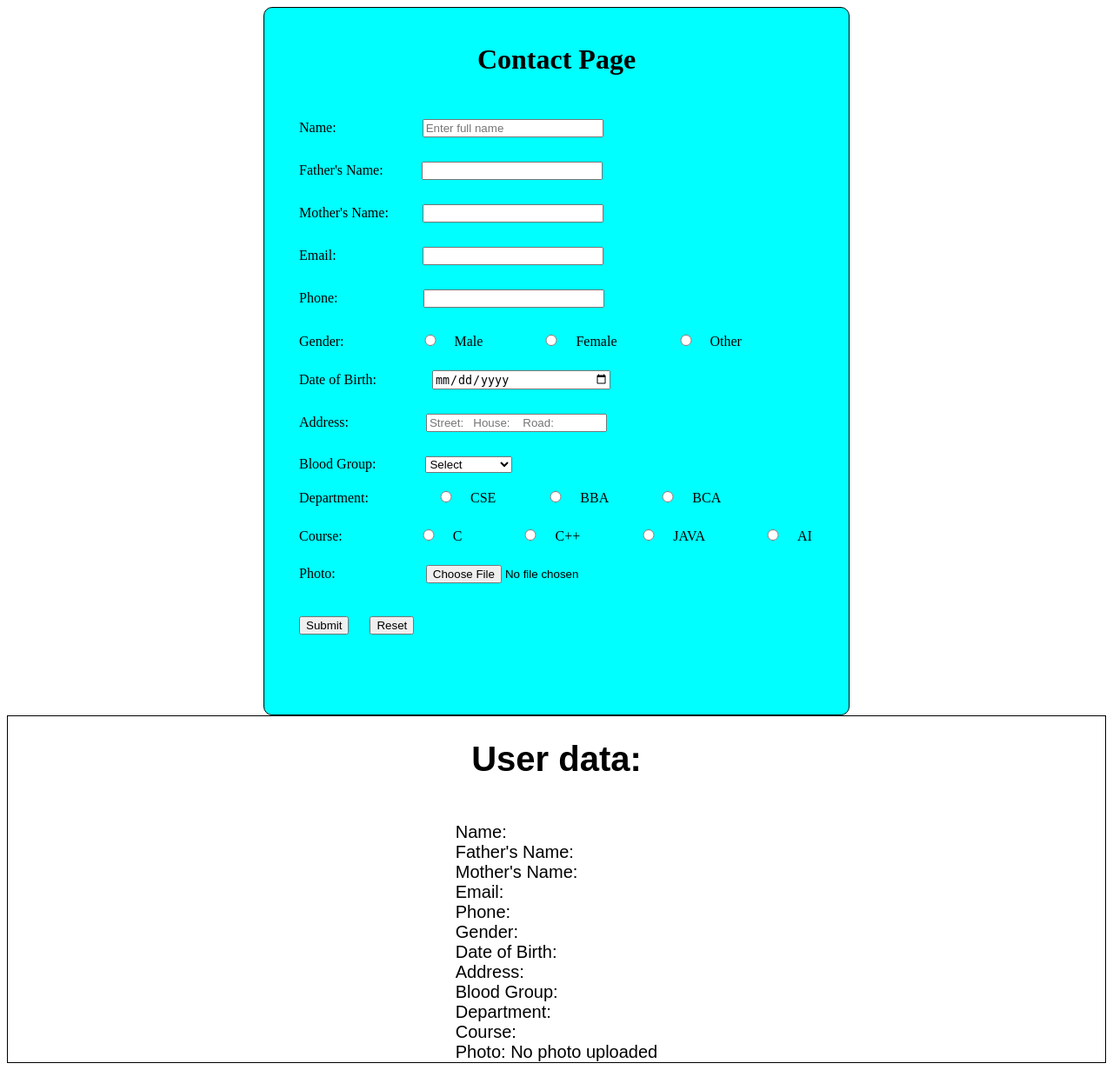
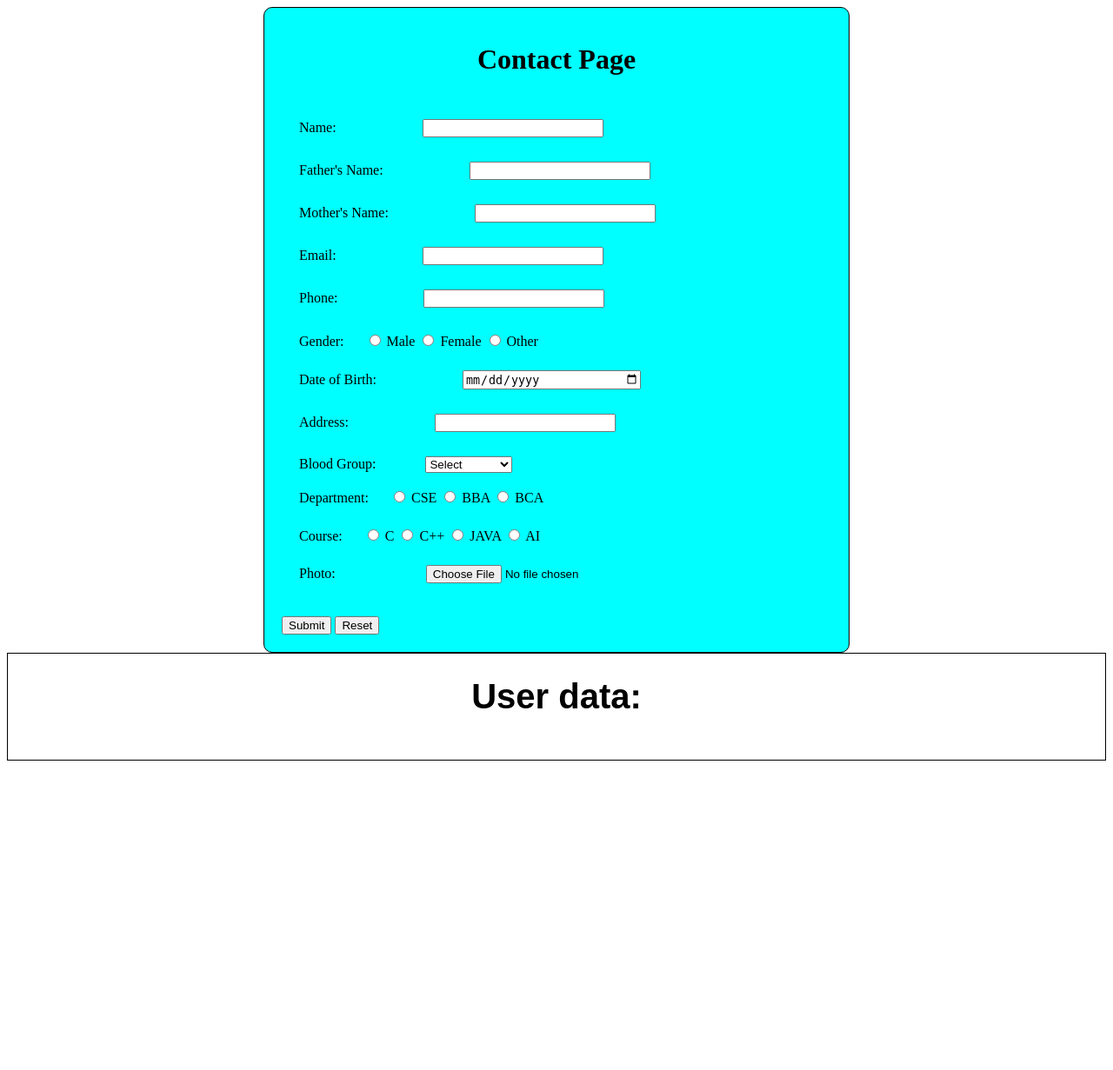
Before and after one commit to KSaayushofficial/Php-Form, a PHP site: page /contact.php in a window 1280 px wide. Shown: the whole page at 87% size. After the commit the page ends 875 px from the top, so only its background shows below. Run offline with PHP 8.4, Linux system fonts and the light colour scheme; data that the repository does not hold is empty.

Commit message:
Fixed bugs

```diff
--- a/contact.php
+++ b/contact.php
@@ -1,4 +1,3 @@
-
 <!DOCTYPE html>
 <html lang="en">
 <head>
@@ -6,7 +5,7 @@
     <meta name="viewport" content="width=device-width, initial-scale=1.0">
     <title>Document</title>
     <style>
-        blockquote{
+        blockquote {
             width: 50%;
             margin: 0 auto;
             border: 1px solid #000;
@@ -14,97 +13,42 @@
             border-radius: 10px;
             background-color: cyan;
         }
-        h1{
+        h1 {
             text-align: center;
             margin-bottom: 50px;
         }
-        hr{
+        hr {
             margin-top: 20px;
         }
-        input{
+        input {
             margin-bottom: 10px;
-
         }
-        button{
+        button {
             margin-top: 10px;
         }
-        label{
+        label {
             margin: 20px;
             width: 100px;
         }
-        #name{
+        #name, #f_name, #m_name, #email, #phone, #DOB, #address {
             margin-left: 75px;
             width: 200px;
         }
-        #f_name{
-            margin-left: 20px;
-            width: 200px;
+        #blood_group {
+            margin-left: 33px;
+            width: 100px;
         }
-        #m_name{
-            margin-left: 15px;
-            width: 200px;
-        }
-        #email{
-            margin-left: 75px;
-            width: 200px;
-        }
-        #phone{
-            margin-left: 75px;
-            width: 200px;
-        }
-        #gender{
-            margin-left: 50px;
-            width: 50px;
-
-        }
-        #DOB{
-            margin-left: 40px;
-            width: 200px;
-        }
-        #address{
-            margin-left: 65px;
-            width:200px;
-        }
-        #blood_group{
-            margin-left: 33px;
-            width:100px;
-        }
-        #department{
-            margin-left: 40px;
-            width: 50px;
-        }
-        #course{
-            margin-left: 50px;
-            width: 50px;
-       }
-        #photo{
+        #photo {
             margin-left: 80px;
         }
-
-        button{
-            margin-left: 20px;
-            margin-bottom: 72px;
-        }
-        .form {
-            position: fixed;
-            top: 20px;
-            left: 50%;
-            transform: translateX(-50%);
-            width: 50%;
-            background: blue;
-            padding: 20px;
-            border-radius: 10px;
-            box-shadow: 0 4px 8px rgba(0, 0, 0, 0.2);
-            z-index: 10;
-        }
-        .form-data{
+        .form-data {
             display: flex;
             flex-direction: column;
             justify-content: center;
             align-items: center;
             border: 1px solid black;
             font-family: sans-serif;
-            font-style: bold;
+            font-weight: bold;
             font-size: 20px;
         }
     </style>
@@ -125,49 +69,49 @@ if ($_SERVER["REQUEST_METHOD"] == "POST") {
     $department = $_POST['department'] ?? '';
     $course = $_POST['course'] ?? '';
 
-
-    if (isset($_FILES['photo'])) {
+    if (isset($_FILES['photo']) && $_FILES['photo']['error'] == 0) {
         $photo = $_FILES['photo'];
-
-        $photo_path = "uploads/" . basename($photo['name']);
+        $upload_dir = "uploads/";
+        if (!file_exists($upload_dir)) {
+            mkdir($upload_dir, 0777, true);
+        }
+        $photo_path = $upload_dir . basename($photo['name']);
         move_uploaded_file($photo['tmp_name'], $photo_path);
     }
-
 }
 ?>
 
-
 <blockquote>
     <h1>Contact Page</h1>
-        <form action="contact.php" method="post" enctype="multipart/form-data">
+    <form action="" method="post" enctype="multipart/form-data">
         <label for="name">Name:</label>
-    <input type="text" name="username" placeholder="Enter full name" id="name" name="name"><br><br>
+        <input type="text" name="username" id="name"><br><br>
 
-    <label for="father_name">Father's Name:</label>
-    <input type="text" name="father_name" id="f_name" name="f_name"><br><br>
+        <label for="f_name">Father's Name:</label>
+        <input type="text" name="father_name" id="f_name"><br><br>
 
-    <label for="mother_name">Mother's Name:</label>
-    <input type="text" name="mother_name" id="m_name" name="m_name"><br><br>
+        <label for="m_name">Mother's Name:</label>
+        <input type="text" name="mother_name" id="m_name"><br><br>
 
         <label for="email">Email:</label>
-    <input type="email" name="email" id="email" name="email"><br><br>
+        <input type="email" name="email" id="email"><br><br>
 
         <label for="phone">Phone:</label>
-    <input type="text" name="phone" id="phone" name="phone"><br><br>
+        <input type="text" name="phone" id="phone"><br><br>
 
-    <label for="gender">Gender:</label>
-    <input type="radio" name="gender" id="gender" value="Male">Male
-    <input type="radio" name="gender" id="gender" value="Female">Female
-    <input type="radio" name="gender" id="gender" value="Other">Other<br><br>
+        <label>Gender:</label>
+        <input type="radio" name="gender" value="Male"> Male
+        <input type="radio" name="gender" value="Female"> Female
+        <input type="radio" name="gender" value="Other"> Other<br><br>
 
         <label for="DOB">Date of Birth:</label>
-    <input type="date" name="DOB" id="DOB" name="DOB"><br><br>
+        <input type="date" name="DOB" id="DOB"><br><br>
 
         <label for="address">Address:</label>
-    <input type="text" name="address" placeholder="Street:   House:    Road:" id="address" name="address"><br><br>
+        <input type="text" name="address" id="address"><br><br>
 
         <label for="blood_group">Blood Group:</label>
-    <select name="blood_group" id="blood_group" name="blood_group" required>
+        <select name="blood_group" id="blood_group">
             <option value="" selected disabled>Select</option>
             <option value="A+">A+</option>
             <option value="A-">A-</option>
@@ -179,39 +123,41 @@ if ($_SERVER["REQUEST_METHOD"] == "POST") {
             <option value="AB-">AB-</option>
         </select><br><br>
 
-    <label for="department">Department:</label>
-    <input type="radio" name="department" id="department" value="CSE">CSE
-    <input type="radio" name="department" id="department" value="BBA">BBA
-    <input type="radio" name="department" id="department" value="BCA">BCA<br><br>
+        <label>Department:</label>
+        <input type="radio" name="department" value="CSE"> CSE
+        <input type="radio" name="department" value="BBA"> BBA
+        <input type="radio" name="department" value="BCA"> BCA<br><br>
 
-    <label for="course">Course:</label>
-    <input type="radio" name="course" id="course" value="C">C
-    <input type="radio" name="course" id="course" value="C++">C++
-    <input type="radio" name="course" id="course" value="JAVA">JAVA
-    <input type="radio" name="course" id="course" value="AI">AI<br><br>
+        <label>Course:</label>
+        <input type="radio" name="course" value="C"> C
+        <input type="radio" name="course" value="C++"> C++
+        <input type="radio" name="course" value="JAVA"> JAVA
+        <input type="radio" name="course" value="AI"> AI<br><br>
 
         <label for="photo">Photo:</label>
-    <input type="file" name="photo" id="photo" name="photo"><br><br>
+        <input type="file" name="photo" id="photo"><br><br>
 
         <button type="submit">Submit</button>
         <button type="reset">Reset</button>
     </form>
 </blockquote>
+
 <div class="form-data">
-      <?php
-     echo  "<h1>User data:</h1>";
-    echo "Name: " . $username . "<br>";
-    echo "Father's Name: " . $father_name . "<br>";
-    echo "Mother's Name: " . $mother_name . "<br>";
-    echo "Email: " . $email . "<br>";
-    echo "Phone: " . $phone . "<br>";
-    echo "Gender: " . $gender . "<br>";
-    echo "Date of Birth: " . $DOB . "<br>";
-    echo "Address: " . $address . "<br>";
-    echo "Blood Group: " . $blood_group . "<br>";
-    echo "Department: " . $department . "<br>";
-    echo "Course: " . $course . "<br>";
-    echo "Photo: " . (isset($photo_path) ? $photo_path : 'No photo uploaded') . "<br>"; ?>
+    <h1>User data:</h1>
+    <?php if ($_SERVER["REQUEST_METHOD"] == "POST"): ?>
+        <p>Name: <?= $username ?></p>
+        <p>Father's Name: <?= $father_name ?></p>
+        <p>Mother's Name: <?= $mother_name ?></p>
+        <p>Email: <?= $email ?></p>
+        <p>Phone: <?= $phone ?></p>
+        <p>Gender: <?= $gender ?></p>
+        <p>Date of Birth: <?= $DOB ?></p>
+        <p>Address: <?= $address ?></p>
+        <p>Blood Group: <?= $blood_group ?></p>
+        <p>Department: <?= $department ?></p>
+        <p>Course: <?= $course ?></p>
+        <p>Photo: <?= isset($photo_path) ? "<img src='$photo_path' width='100'>" : "No photo uploaded" ?></p>
+    <?php endif; ?>
 </div>
 
 </body>
```
Lines whose indentation alone changed are shown as unchanged.
